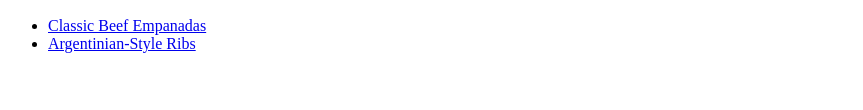
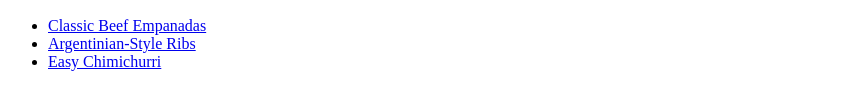
Before and after one commit to Ivan-Azcurra/odin-recipes, a plain HTML site: page index.html in a window 1280 px wide. Shown: the part 584-694 px from the top of the page, without its empty margins (0-863 px from the left). Drawn offline with Linux system fonts and the light colour scheme.

Commit message:
added link to go chimichurri recipe page

```diff
--- a/index.html
+++ b/index.html
@@ -16,6 +16,9 @@
         <li>
             <a href="recipes/arg-style-ribs.html">Argentinian-Style Ribs</a>
         </li>
+        <li>
+            <a href="recipes/easy-chimichurri.html">Easy Chimichurri</a>
+        </li>
     </ul>
 
 </body>
```
